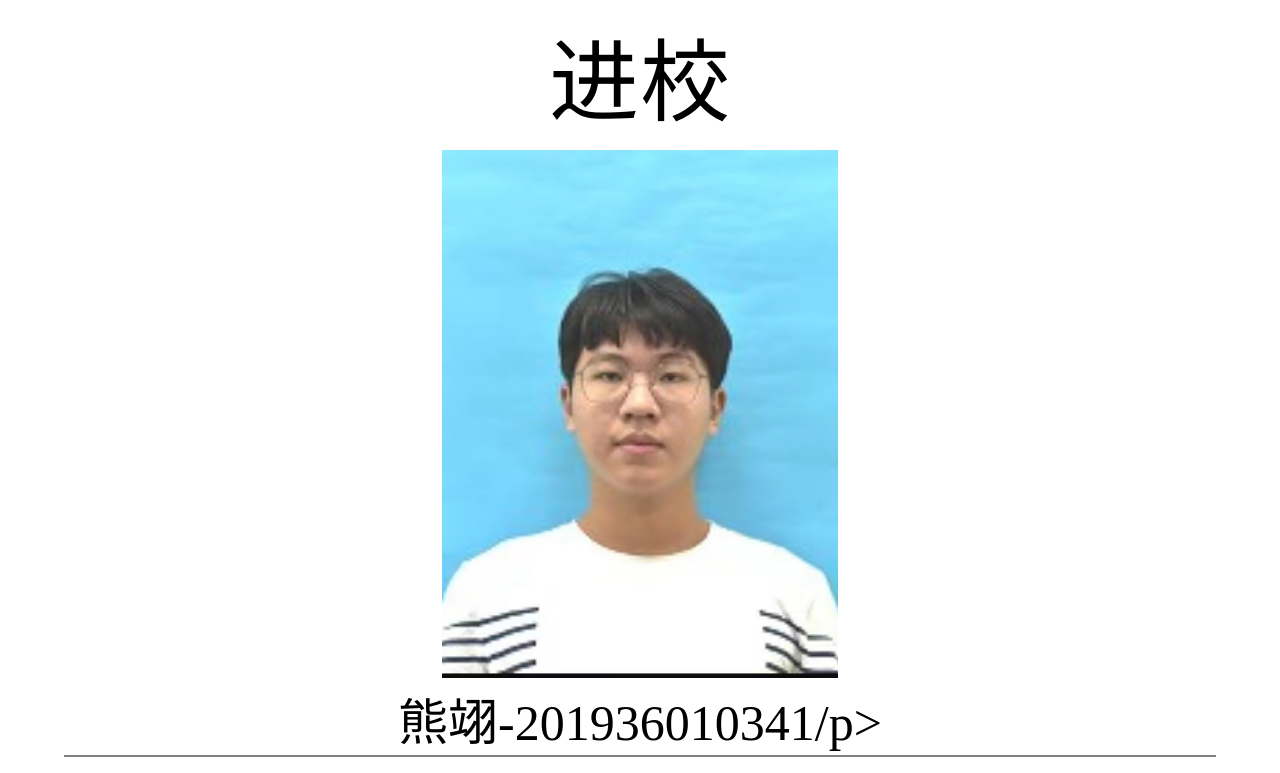
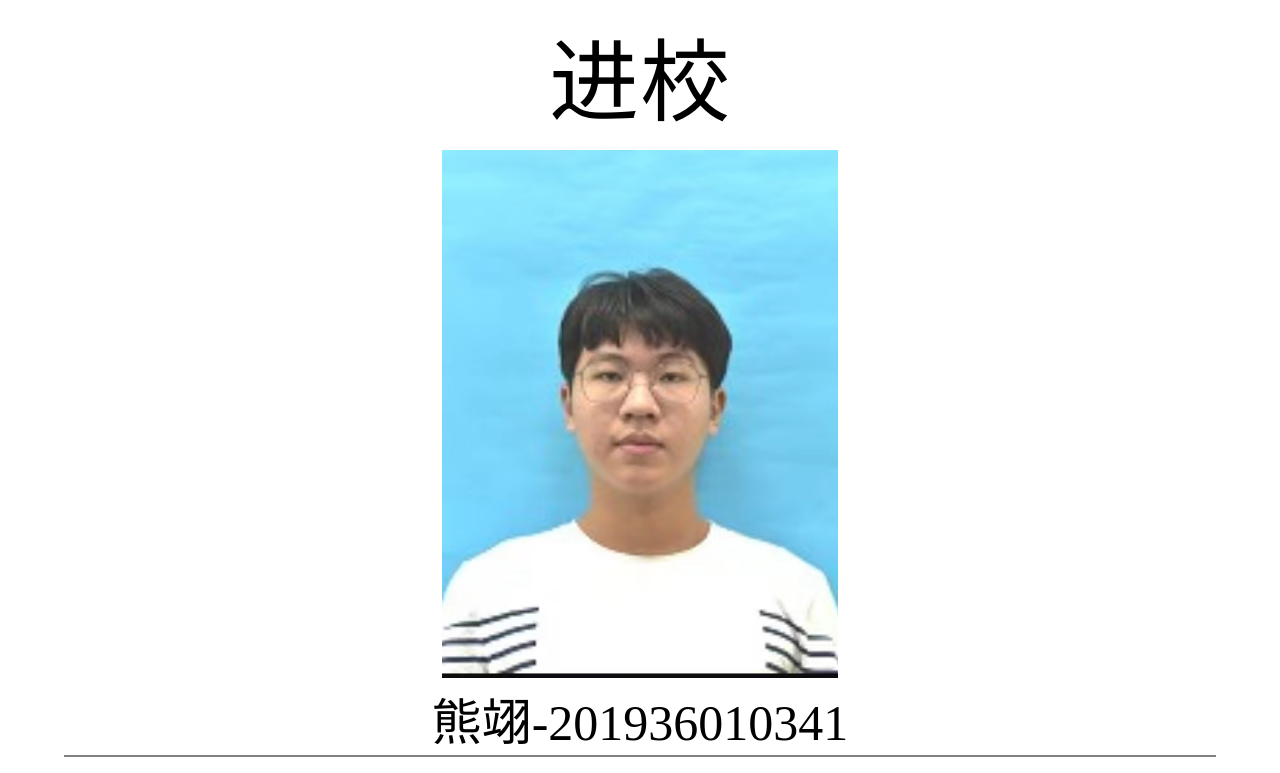
Before and after one commit to orennjijusu/orennjijusu.github.io, a plain HTML site: page xy/jinxiao.html in a window 1280 px wide. Shown: the top 773 px of the page. Drawn offline with Linux system fonts and the light colour scheme.

Commit message:
Update jinxiao.html

```diff
--- a/xy/jinxiao.html
+++ b/xy/jinxiao.html
@@ -18,7 +18,7 @@
                    <div class="renimg">
                         <img src="img/1.jpg" alt="">
                    </div>
-                <p>熊翊-201936010341/p>
+                <p>熊翊-201936010341</p>
                 <div class="jx_mune">
                     <ul>
                         <li>
```
